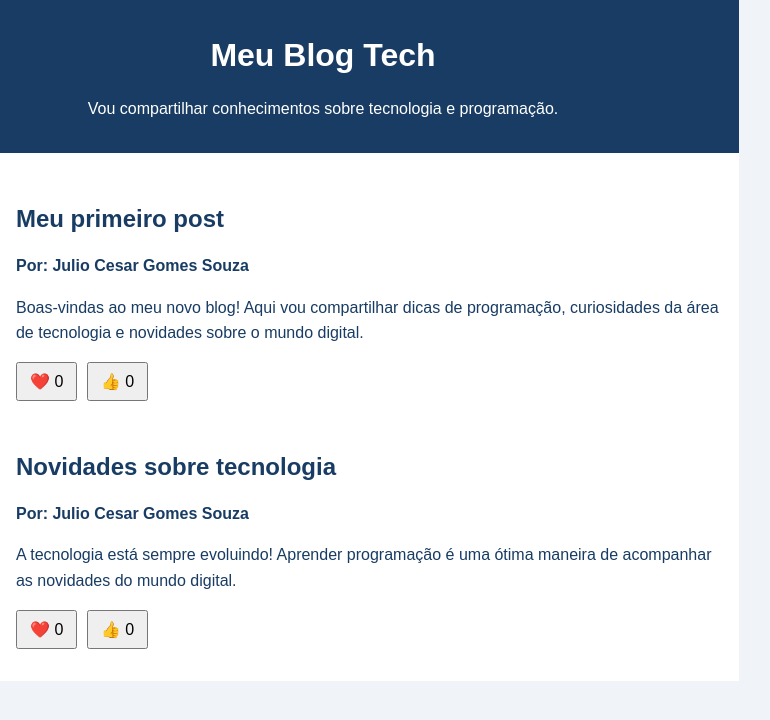
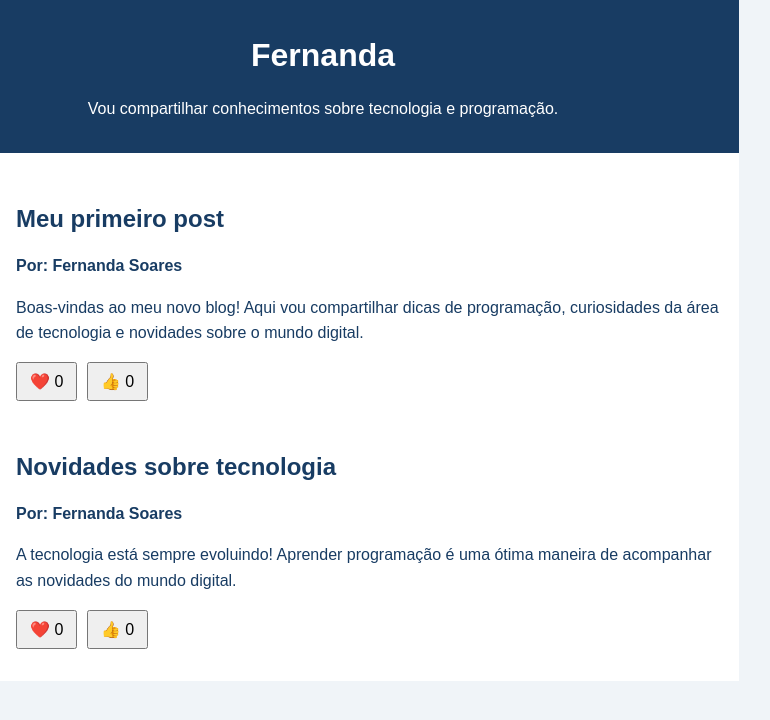
Before and after one commit to juliociesargomessouza-dotcom/FernandaSoares28, a plain HTML site: page index.html in a window 1280 px wide. Shown: the full height of the page, 317-1087 px from the left. Drawn offline with Linux system fonts and the light colour scheme.

Commit message:
Update index.html

```diff
--- a/index.html
+++ b/index.html
@@ -3,7 +3,7 @@
 <head>
     <meta charset="UTF-8">
     <meta name="viewport" content="width=device-width, initial-scale=1.0">
-    <title>Meu Blog Tech</title>
+    <title>blod da Fernanda</title>
 
     <style>
         body {
@@ -66,7 +66,7 @@
 <body>
 
     <header>
-        <h1>Meu Blog Tech</h1>
+        <h1>Fernanda</h1>
         <p>Vou compartilhar conhecimentos sobre tecnologia e programação.</p>
     </header>
 
@@ -79,7 +79,7 @@
             <div>
                 <h2>Meu primeiro post</h2>
 
-                <p class="artigo-autor">Por: Julio Cesar Gomes Souza</p>
+                <p class="artigo-autor">Por: Fernanda Soares</p>
 
                 <p>
                     Boas-vindas ao meu novo blog!
@@ -100,7 +100,7 @@
             <div>
                 <h2>Novidades sobre tecnologia</h2>
 
-                <p class="artigo-autor">Por: Julio Cesar Gomes Souza</p>
+                <p class="artigo-autor">Por: Fernanda Soares</p>
 
                 <p>
                     A tecnologia está sempre evoluindo!
```
